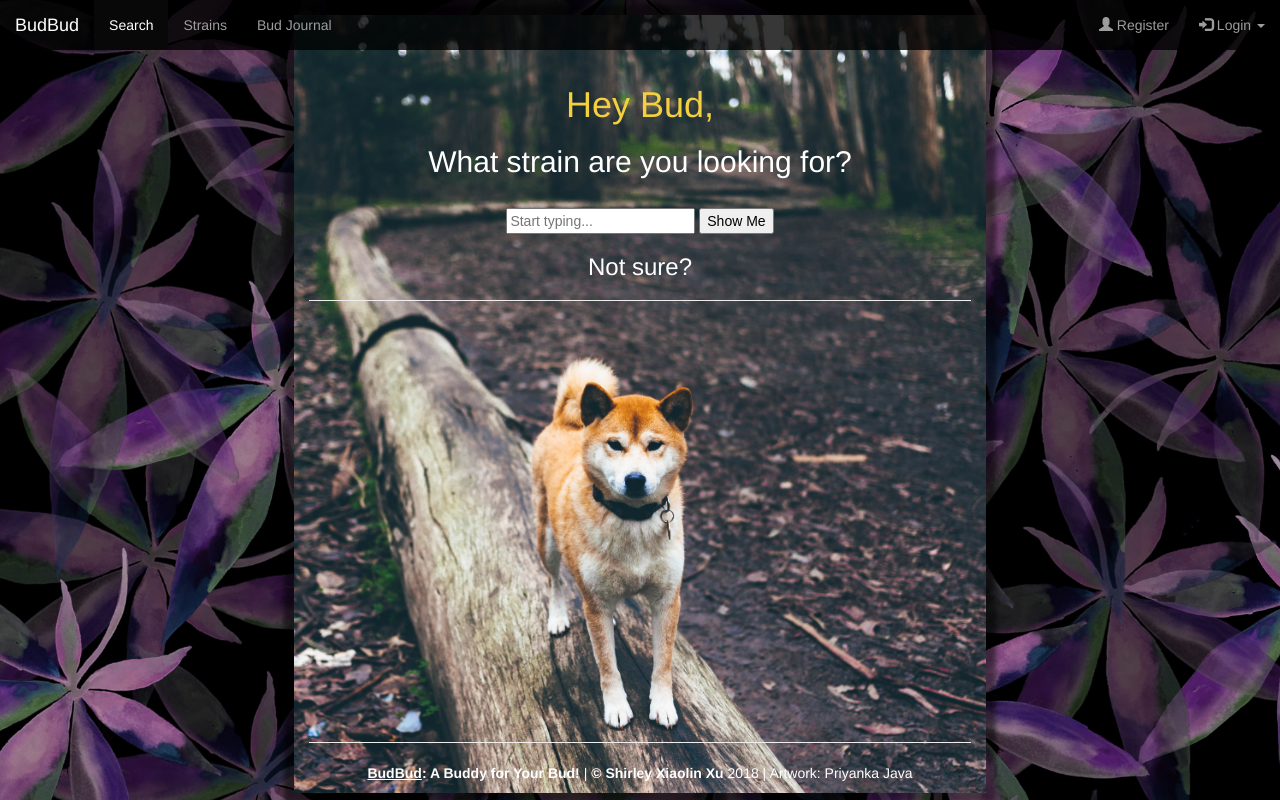
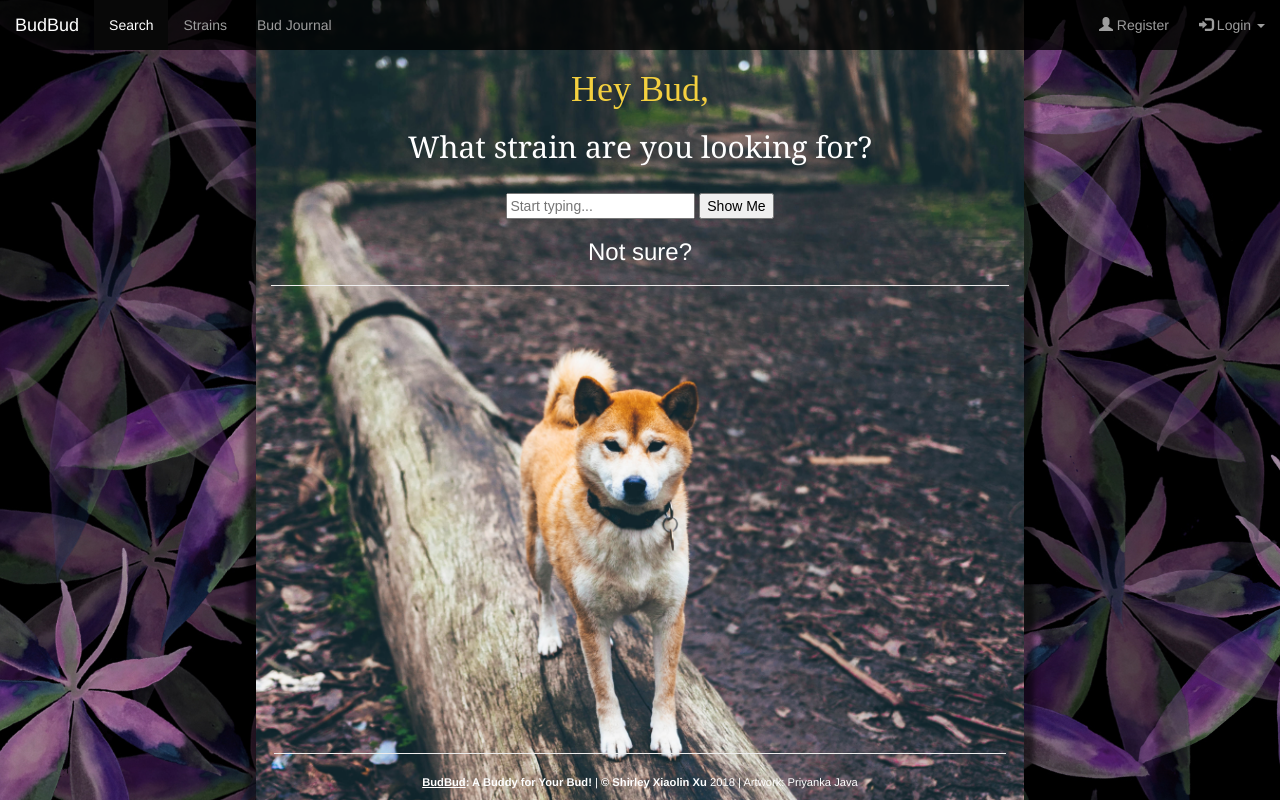
Before and after one commit to xiaolin-ninja/BudBud, a Flask app: page / in a window 1280 px wide. Run offline with Flask 2, Linux system fonts and the light colour scheme; data that the repository does not hold is empty; some libraries are stand-ins or nearby versions.

Commit message:
aligned footer to bottom, fit landing page to screen size

```diff
--- a/static/css/style.css
+++ b/static/css/style.css
@@ -2,8 +2,16 @@
 /* Main */
 /*--------------------------------*/
 
+#map {
+  height: 100%;
+  width: 100%;
+  margin-bottom: 1.4em;
+}
+
 .alert {
-  z-index: 1; /* Sit on top */
+  z-index: 10;
+  position: absolute;
+  /* Sit on top */
 }
 
 .loginMenu {
@@ -38,10 +46,14 @@
   background-size: 100%;
 }*/
 
-footer {
-  bottom: 0;
-  height: 60px;
-  margin: 0 auto;
+.footer {
+  position: absolute;
+  bottom: 0px;
+  font-size: small;
+  left: 18px;
+  right: 18px;
+  margin: auto;
+  font-size: 0.8em;
 }
 
 #weed-info {
@@ -51,14 +63,14 @@ footer {
 }
 
 body {
-    padding-top:15px;
+    padding-top:0px;
     background-image: url("../img/budbud3.jpg");
     background-size: cover;
     text-align: center;
     background-color: #0B5345;
     color: #FFFFFF;
-    height: 90%;
-    width: 90%;
+    height: 100vh;
+    width: 100%;
     margin: 0 auto;
 }
 
@@ -70,13 +82,15 @@ body {
 }*/
 
 .home {
+  position: relative;
   padding-top: 50px;
   background-size: cover;
-  width: 60%;
+  width:60%;
   height: 100%;
   align-items: center;
   overflow: scroll;
-  /*resize:both; allows for manual resizing*/
+/*  resize:both;
+*//*   allows for manual resizing*/
 /*  resize: width;*/
   background-position: center;
 /*  background-image: url("../img/doge.jpg"),
@@ -117,6 +131,11 @@ option {
 
 h1 {
     color: #F4D03F;
+    font-family: Bookman;
+}
+
+h2 {
+    font-family: Georgia;
 }
 
 a {
--- a/templates/base.html
+++ b/templates/base.html
@@ -13,6 +13,17 @@
   <!-- Navbar -->
 <nav class="navbar navbar-inverse navbar-fixed-top" role="navigation">
   <div class="container-fluid">
+
+<!-- alerts -->
+{% with messages = get_flashed_messages() %}
+    {% for message in messages %}
+<div class="alert alert-success alert-dismissable row col-xs-12" role="alert">
+    <a href="#" class="close" data-dismiss="alert" aria-label="close">&times;</a>
+    <strong><center>{{ message }}</center></strong>
+</div>
+    {% endfor %}
+{% endwith %}
+
     <div class="navbar-header">
       <button type="button" class="navbar-toggle" data-toggle="collapse"
               data-target="#myNavbar">
@@ -65,15 +76,6 @@
   </div>
 </nav>
 
-<!-- alerts -->
-{% with messages = get_flashed_messages() %}
-    {% for message in messages %}
-<div class="alert alert-success alert-dismissable row col-xs-12" role="alert">
-    <a href="#" class="close" data-dismiss="alert" aria-label="close">&times;</a>
-    <strong><center>{{ message }}</center></strong>
-</div>
-    {% endfor %}
-{% endwith %}
   <!-- Disappearing flashed messages. -->
 <script>
     window.setTimeout(function() {
--- a/templates/homepage.html
+++ b/templates/homepage.html
@@ -16,12 +16,6 @@
   src="https://maps.googleapis.com/maps/api/js?key=AIzaSyDnZPpl8aau3fCm9LKhwc5Yx9ugGxqddT8">
 </script>
 <script src="https://code.jquery.com/jquery.js"></script>
-<style>
-    #map {
-    height: 400px;
-    width: 100%;
-    }
-</style>
 {% endblock %}
 
 {% block navbar_current %}
@@ -63,14 +57,16 @@ near you offer this strain, sorry!</h4></div>
 <div class="col-sm-6" id="desc-size"> <div id="desc" align="left"></div> </div>
 </div>
 
-<hr>
-  <div class="footer">
+<div class="footer">
+    <hr>
         <p><a href="https://github.com/shxxu0212/BudBud">
           <strong><u>BudBud</u>: A Buddy for Your Bud! </a></strong> |
           <strong>© <a href="https://www.linkedin.com/in/shxxu/">Shirley</a>
-          Xiaolin Xu</strong> 2018 | <a href=""> Artwork:</a> Priyanka
-        Java</p>
-  </div>
+          Xiaolin Xu</strong> 2018 |
+          <a href=""> Artwork:</a> Priyanka Java</p>
+</div>
+</div>
+
 
 {% endblock %}
 
@@ -84,6 +80,7 @@ function initMap(evt) {
   $('#text').empty();
   $('#weed-info').css('background','none');
   $('#desc-size').removeClass('col-sm-12').addClass('col-sm-6');
+  $('.footer').css('position', 'absolute');
 
   let loadingMsg = document.getElementById("loading");
     if (loadingMsg.style.display === "none") {
@@ -110,12 +107,14 @@ function initMap(evt) {
       if (disp_json.count === 0 || !disp_json.strain) {
           loadingMsg.style.display = "none";
           noResults.style.display = "block";
+          $('.footer').css('position', 'static');
           $('#map').hide();
           $('#desc-size').removeClass('col-sm-6').addClass('col-sm-12').css
           ('height','100%');
       } else {
+          $('.footer').css('position', 'static')
             // create map
-          let sf = {lat: 37.7995971, lng: -122.327749};
+          let sf = {lat: 37.7995971, lng: -122.377749};
           let map = new google.maps.Map(document.getElementById('map'), {
               zoom: 11,
               center: sf,
@@ -124,10 +123,11 @@ function initMap(evt) {
               panControl: false,
               streetViewControl: false,
             });
+          $('#map').css('height', '400px');
           console.log('Hi I initiated the map')
 
           let infoWindow = new google.maps.InfoWindow({
-            width: 150
+            width: 120
           });
           console.log('I made the info window~')
         // hide no results, show map
--- a/templates/journal_home.html
+++ b/templates/journal_home.html
@@ -243,8 +243,8 @@ $( function() {
 
 </div>
 
-<hr>
-  <div class="footer">
+<div class="footer">
+    <hr>
         <p><a href="https://github.com/shxxu0212/BudBud">
           <u>BudBud</u>: A Buddy for Your Bud! | </a>
            <a href="https://www.linkedin.com/in/shxxu/">© Shirley Xiaolin
```
Also changed, not shown: static/css/journal.css (+12 -0 lines).
